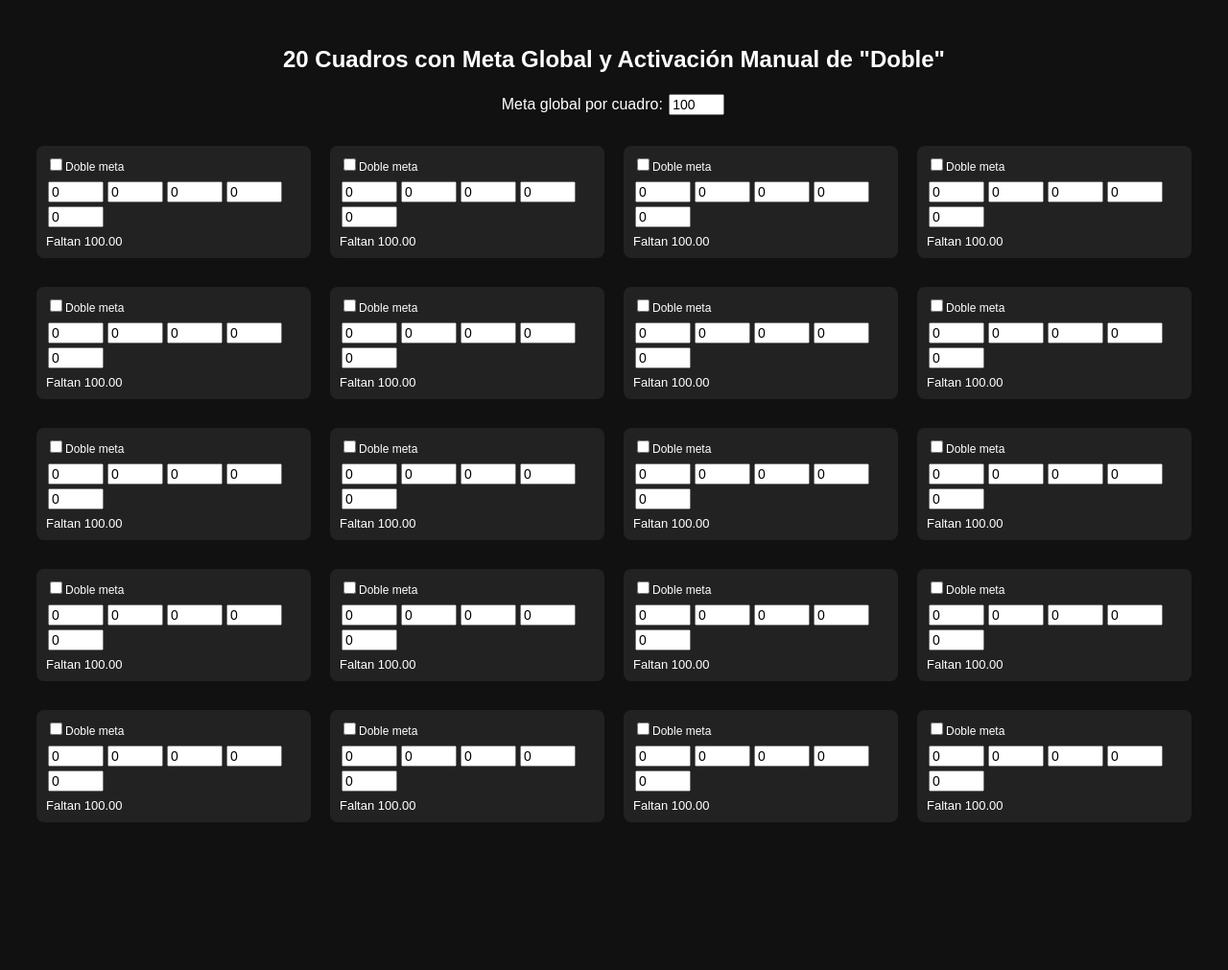
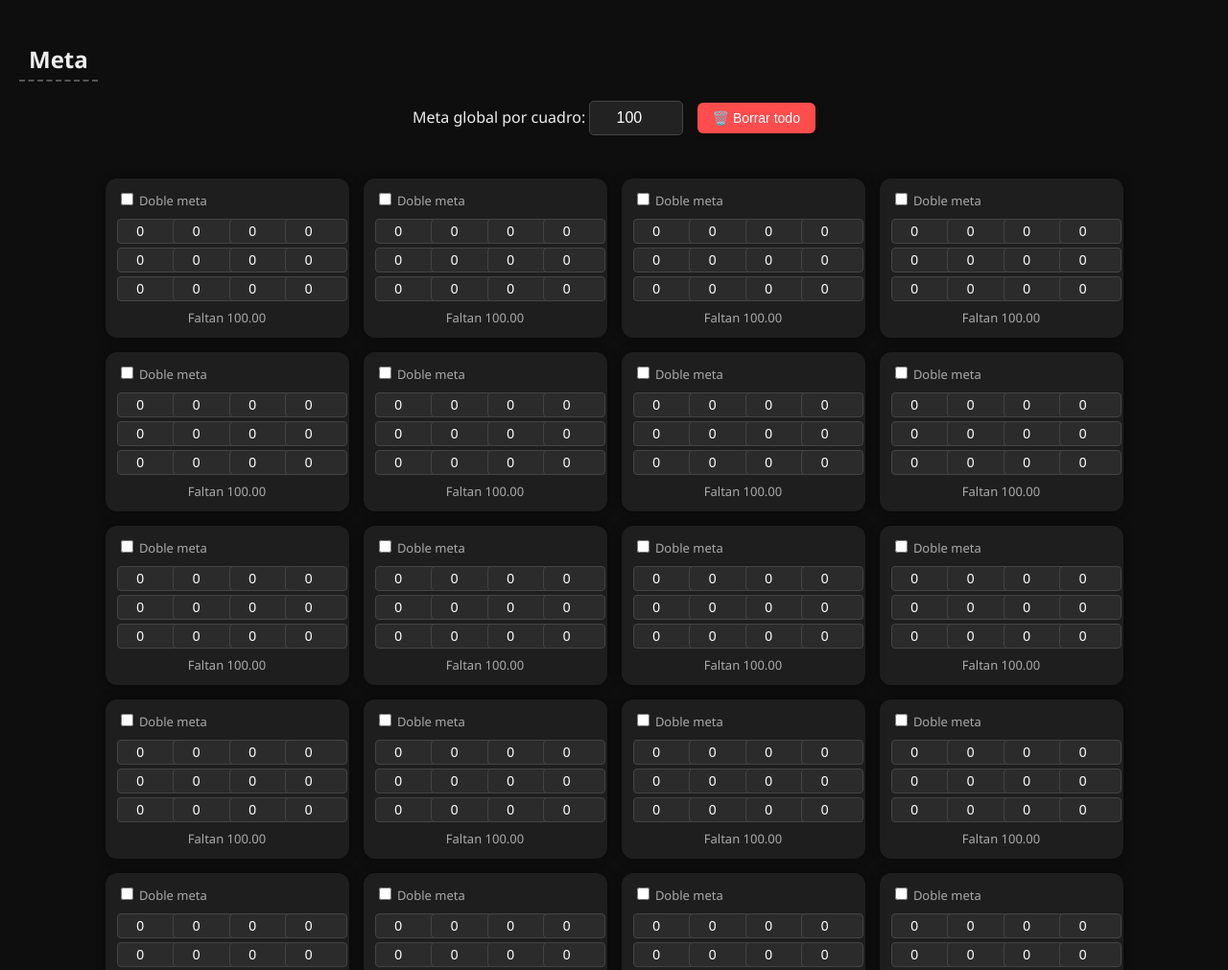
Before and after one commit to khl1905/Mireya, a plain HTML site: page index.html in a window 1280 px wide. Shown: the top 1011 px of the page at 96% size. Before the commit the page ends 905 px from the top, so only its background shows below. Drawn offline with Linux system fonts and the light colour scheme.

Commit message:
Update index.html

```diff
--- a/index.html
+++ b/index.html
@@ -2,58 +2,121 @@
 <html lang="es">
 <head>
   <meta charset="UTF-8">
-  <title>Cuadros con Meta Global y Opción Doble</title>
+  <title>Gestión de Metas</title>
   <style>
     body {
-      background: #111;
-      color: #fff;
-      font-family: Arial, sans-serif;
+      background: #0e0e0e;
+      color: #eee;
+      font-family: "Segoe UI", sans-serif;
+      margin: 0;
       padding: 20px;
     }
-    input[type="number"] {
-      width: 50px;
-      margin: 2px;
+    h2[contenteditable] {
+      text-align: center;
+      margin-bottom: 20px;
+      outline: none;
+      border-bottom: 2px dashed #555;
+      display: inline-block;
+      padding: 5px 10px;
+      cursor: text;
+    }
+    #acciones {
+      text-align: center;
+      margin-bottom: 30px;
+    }
+    #metaGlobal {
+      padding: 8px;
+      width: 80px;
+      font-size: 16px;
+      border-radius: 5px;
+      border: 1px solid #444;
+      background: #222;
+      color: white;
+      text-align: center;
+    }
+    #borrarTodo {
+      padding: 8px 16px;
       font-size: 14px;
+      background: #ff4d4d;
+      color: white;
+      border: none;
+      border-radius: 6px;
+      cursor: pointer;
+      margin-left: 10px;
+      box-shadow: 0 2px 4px rgba(0,0,0,0.3);
+      transition: background 0.3s;
     }
+    #borrarTodo:hover {
+      background: #ff1a1a;
+    }
+
+    table {
+      margin: auto;
+      border-collapse: separate;
+      border-spacing: 15px;
+    }
+    td {
+      padding: 0;
+    }
+
     .cuadro {
-      background: #222;
-      padding: 10px;
-      border-radius: 8px;
-      margin-bottom: 10px;
+      background: #1e1e1e;
+      padding: 12px;
+      border-radius: 12px;
+      width: 230px;
+      box-shadow: 0 0 10px rgba(0,0,0,0.5);
+      transition: border 0.3s, box-shadow 0.3s;
     }
     .cuadro.doble {
-      border: 2px solid #00f;
+      border: 2px solid #3a8fff;
+      box-shadow: 0 0 12px #3a8fff55;
     }
+
+    .doble-toggle {
+      font-size: 13px;
+      margin-bottom: 10px;
+      display: block;
+      color: #aaa;
+    }
+
+    .input-grid {
+      display: grid;
+      grid-template-columns: repeat(4, 1fr);
+      gap: 4px;
+      margin-bottom: 8px;
+    }
+
+    .cuadro input[type="number"] {
+      width: 100%;
+      padding: 4px;
+      font-size: 14px;
+      background: #2b2b2b;
+      border: 1px solid #444;
+      color: #fff;
+      border-radius: 4px;
+      text-align: center;
+    }
+
     .faltante {
       font-size: 13px;
-      margin-top: 5px;
+      color: #aaa;
+      text-align: center;
     }
-    .ok {
-      color: lightgreen;
-    }
-    table {
-      margin: auto;
-      border-collapse: collapse;
-    }
-    td {
-      padding: 10px;
-      vertical-align: top;
-    }
-    .doble-toggle {
-      font-size: 12px;
-      display: block;
-      margin-bottom: 6px;
+    .faltante.ok {
+      color: #00e676;
+      font-weight: bold;
     }
   </style>
 </head>
 <body>
 
-  <h2 style="text-align: center;">20 Cuadros con Meta Global y Activación Manual de "Doble"</h2>
+  <h2 id="tituloEditable" contenteditable="true">Meta</h2>
 
-  <div style="text-align:center; margin-bottom: 20px;">
+  <div id="acciones">
     <label>Meta global por cuadro:
       <input type="number" id="metaGlobal" value="100" />
     </label>
+    <button id="borrarTodo">🗑️ Borrar todo</button>
   </div>
 
   <table>
@@ -65,52 +128,92 @@
     const columnas = 4;
     const grid = document.getElementById('grid');
     const metaGlobalInput = document.getElementById('metaGlobal');
+    const borrarBtn = document.getElementById('borrarTodo');
+    const tituloEditable = document.getElementById('tituloEditable');
 
-    function crearCuadro() {
+    // Guardar y restaurar título editable
+    const tituloGuardado = localStorage.getItem('tituloPrincipal');
+    if (tituloGuardado) {
+      tituloEditable.textContent = tituloGuardado;
+    }
+
+    tituloEditable.addEventListener('input', () => {
+      localStorage.setItem('tituloPrincipal', tituloEditable.textContent);
+    });
+
+    function getStorageKey(cuadroIndex, inputIndex = null) {
+      return inputIndex !== null
+        ? `cuadro_${cuadroIndex}_input_${inputIndex}`
+        : `cuadro_${cuadroIndex}_doble`;
+    }
+
+    function guardarEstado() {
+      localStorage.setItem('metaGlobal', metaGlobalInput.value);
+    }
+
+    metaGlobalInput.addEventListener('input', () => {
+      guardarEstado();
+      actualizarTodos();
+    });
+
+    borrarBtn.addEventListener('click', () => {
+      if (confirm("¿Seguro que quieres borrar todos los datos?")) {
+        localStorage.clear();
+        location.reload();
+      }
+    });
+
+    function crearCuadro(index) {
       const contenedor = document.createElement('div');
       contenedor.className = 'cuadro';
-      contenedor.dataset.doble = '1';
 
-      // Checkbox para activar doble
+      // Checkbox doble
       const toggleDoble = document.createElement('label');
       toggleDoble.className = 'doble-toggle';
       const checkbox = document.createElement('input');
       checkbox.type = 'checkbox';
       toggleDoble.appendChild(checkbox);
-      toggleDoble.appendChild(document.createTextNode('Doble meta'));
-
+      toggleDoble.appendChild(document.createTextNode(' Doble meta'));
       contenedor.appendChild(toggleDoble);
 
-      // Campos de cantidad
+      if (localStorage.getItem(getStorageKey(index)) === 'true') {
+        checkbox.checked = true;
+        contenedor.classList.add('doble');
+      }
+
+      // Inputs
+      const inputGrid = document.createElement('div');
+      inputGrid.className = 'input-grid';
+
       const cantidadInputs = [];
-      for (let k = 0; k < 5; k++) {
+      for (let k = 0; k < 12; k++) {
         const input = document.createElement('input');
         input.type = 'number';
-        input.value = 0;
+        input.value = localStorage.getItem(getStorageKey(index, k)) || 0;
         cantidadInputs.push(input);
-        contenedor.appendChild(input);
+        inputGrid.appendChild(input);
       }
+      contenedor.appendChild(inputGrid);
 
-      // Texto resultado
+      // Texto faltante
       const faltanteText = document.createElement('div');
       faltanteText.className = 'faltante';
       contenedor.appendChild(faltanteText);
 
       function actualizar() {
         const factor = checkbox.checked ? 2 : 1;
-        contenedor.dataset.doble = factor;
         contenedor.classList.toggle('doble', checkbox.checked);
+        localStorage.setItem(getStorageKey(index), checkbox.checked);
 
         const metaGlobal = parseFloat(metaGlobalInput.value) || 0;
         const metaLocal = metaGlobal * factor;
 
         let suma = 0;
-        for (let input of cantidadInputs) {
-          let val = parseFloat(input.value) || 0;
+        for (let i = 0; i < cantidadInputs.length; i++) {
+          let val = parseFloat(cantidadInputs[i].value) || 0;
           suma += val;
         }
 
-        // Limitar si excede
         if (suma > metaLocal) {
           let exceso = suma - metaLocal;
           for (let i = cantidadInputs.length - 1; i >= 0; i--) {
@@ -126,6 +229,10 @@
           return actualizar();
         }
 
+        for (let i = 0; i < cantidadInputs.length; i++) {
+          localStorage.setItem(getStorageKey(index, i), cantidadInputs[i].value);
+        }
+
         const faltan = metaLocal - suma;
         if (faltan === 0) {
           faltanteText.textContent = '¡Meta alcanzada!';
@@ -136,26 +243,42 @@
         }
       }
 
-      // Eventos
       checkbox.addEventListener('change', actualizar);
+      cantidadInputs.forEach(inp => inp.addEventListener('input', actualizar));
       metaGlobalInput.addEventListener('input', actualizar);
-      cantidadInputs.forEach(inp => inp.addEventListener('input', actualizar));
 
       actualizar();
       return contenedor;
     }
 
-    // Generar 20 cuadros (4x5)
+    function actualizarTodos() {
+      document.querySelectorAll('.cuadro').forEach((cuadro, index) => {
+        const inputs = cuadro.querySelectorAll('input[type="number"]');
+        inputs.forEach(input => {
+          const event = new Event('input');
+          input.dispatchEvent(event);
+        });
+      });
+    }
+
     for (let i = 0; i < filas; i++) {
       const tr = document.createElement('tr');
       for (let j = 0; j < columnas; j++) {
         const td = document.createElement('td');
-        const cuadro = crearCuadro();
+        const index = i * columnas + j;
+        const cuadro = crearCuadro(index);
         td.appendChild(cuadro);
         tr.appendChild(td);
       }
       grid.appendChild(tr);
     }
+
+    const savedMeta = localStorage.getItem('metaGlobal');
+    if (savedMeta) {
+      metaGlobalInput.value = savedMeta;
+    }
+
+    actualizarTodos();
   </script>
 
 </body>
```
